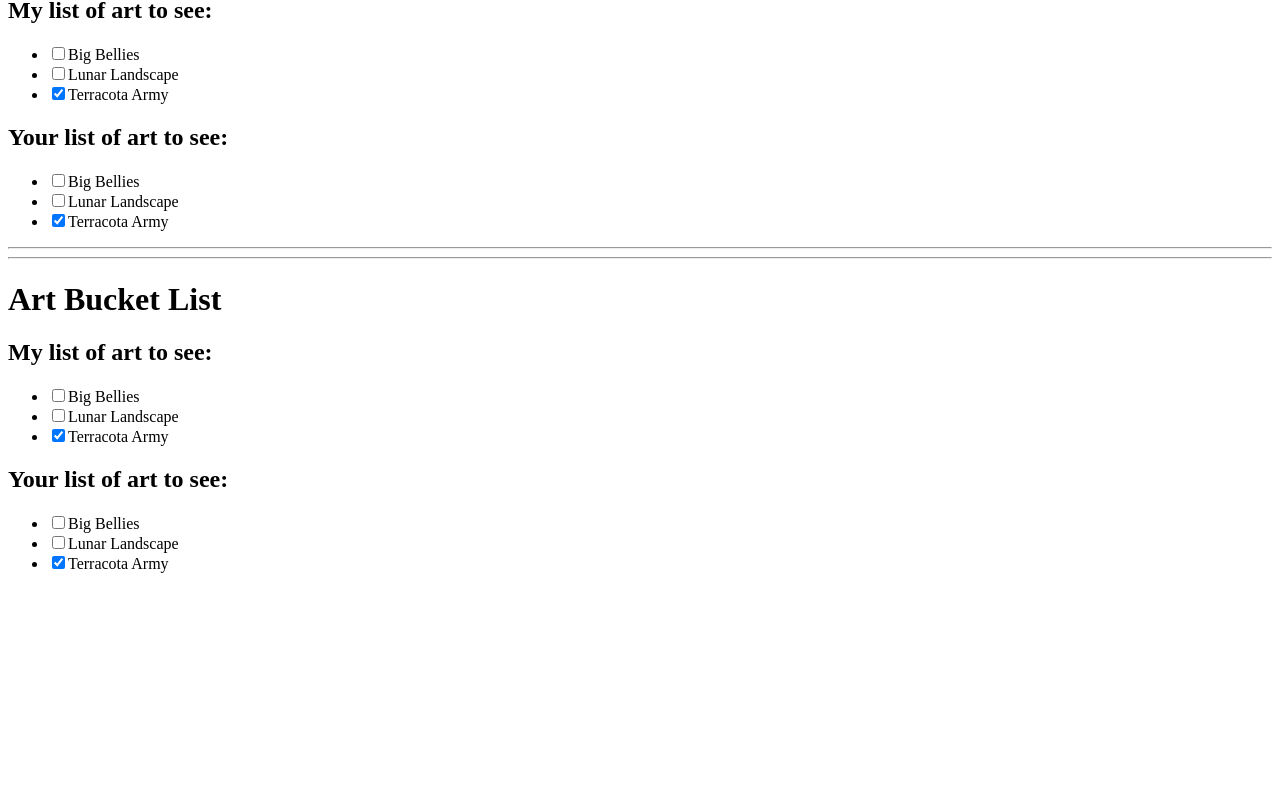
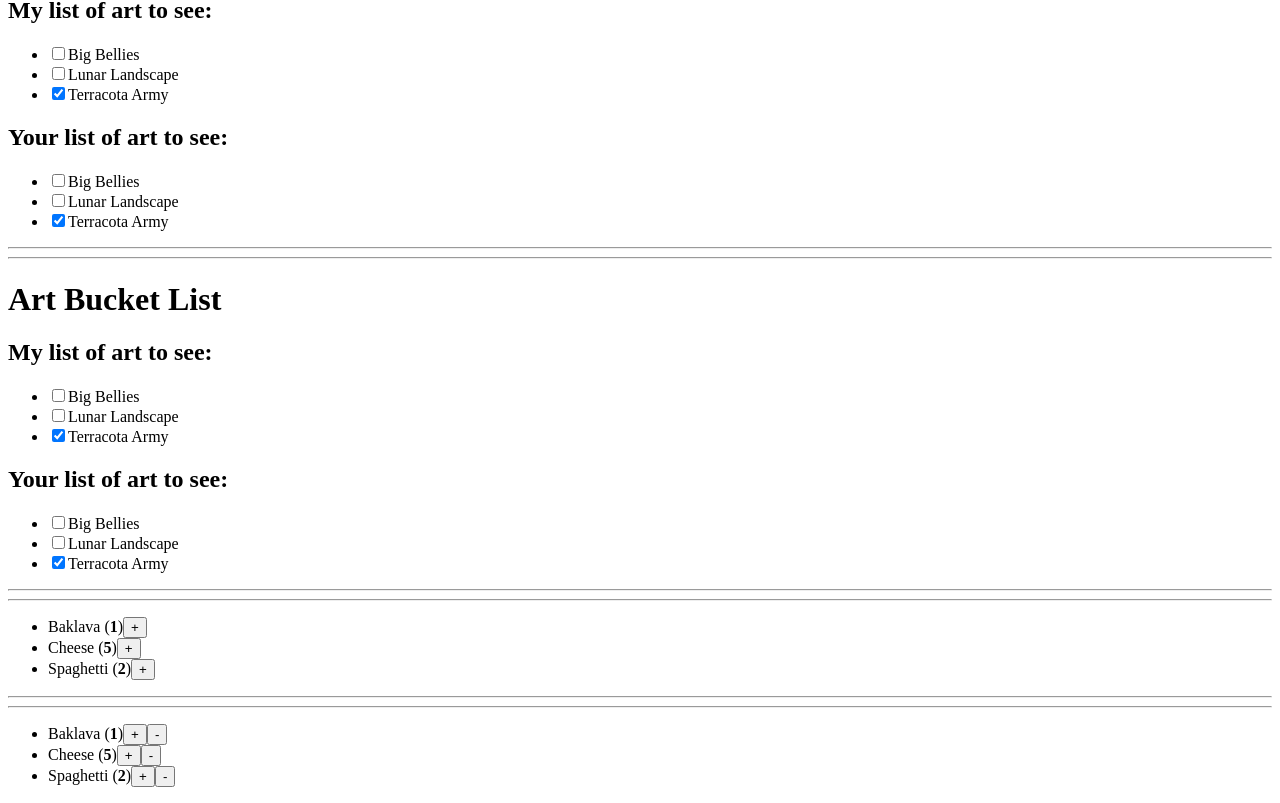
Before and after one commit to DHughes666/react_doc_2, a React (Create React App) app: page / in a window 1280 px wide. Shown: the part 993-1796 px from the top of the page. Before the commit the page ends 1582 px from the top, so only its background shows below. Built offline with nearby package versions, Linux system fonts and the light colour scheme.

Commit message:
Shopping Cart 'increase' and 'decrease' features working

```diff
--- a/src/App.js
+++ b/src/App.js
@@ -1,5 +1,6 @@
 import List1, { List2, List3, List4, List5,
   ShapeEditor, CounterList, BucketList, BucketList3 } from "./array_component";
+import ShoppingCart, { ShoppingCart2 } from "./array_component_exercise";
 
 
 const App = () => {
@@ -30,6 +31,12 @@ const App = () => {
       <hr />
       <hr />
       <BucketList3 />
+      <hr />
+      <hr />
+      <ShoppingCart />
+      <hr />
+      <hr />
+      <ShoppingCart2 />
 
     </>
 
--- /dev/null
+++ b/src/array_component_exercise.jsx
@@ -0,0 +1,104 @@
+import { useState } from "react";
+
+// Update an item in the shopping cart
+
+/**
+ * Fill in the handleIncreaseClick logic so that
+ * pressing "+" increases the corresponding number
+ */
+
+const initialProducts = [
+    {id: 0, name: 'Baklava', count: 1},
+    {id: 1, name: 'Cheese', count: 5},
+    {id: 2, name: 'Spaghetti', count: 2}
+];
+
+const ShoppingCart = () => {
+    const [products, setProducts] = useState(initialProducts);
+
+    const handleIncreaseClick = (prodctId) => {
+        setProducts(products.map(product => {
+            if (product.id === prodctId) {
+                return {...product, count: product.count+1};
+            } else {
+                return product;
+            }
+        }))
+    }
+
+    return (
+        <ul>
+            {products.map(product => (
+                <li key={product.id}>
+                    {product.name}{' '}
+                    (<b>{product.count}</b>)
+                    <button onClick={() => {
+                        handleIncreaseClick(product.id)
+                    }}>
+                        +
+                    </button>
+                </li>
+            ))}
+        </ul>
+    )
+}
+
+// Remove an item from the shopping cart
+
+/**
+ * This shopping cart has a working ”+” button,
+ * but the ”–” button doesn’t do anything.
+ * You need to add an event handler to it so that pressing it
+ * decreases the count of the corresponding product.
+ * If you press ”–” when the count is 1,
+ * the product should automatically get removed from the cart.
+ * Make sure it never shows 0.
+ */
+
+const ShoppingCart2 = () => {
+    const [products, setProducts] = useState(initialProducts);
+
+    const handleIncreaseClick = (prodctId) => {
+        setProducts(products.map(product => {
+            if (product.id === prodctId) {
+                return {...product, count: product.count+1};
+            } else {
+                return product;
+            }
+        }))
+    }
+
+    const handleDecreaseClick = (productId) => {
+        setProducts(products.map(product => {
+            if (product.id === productId) {
+                return {...product, count: product.count-1}
+            } else {
+                return product;
+            }
+        }))
+    }
+
+    return (
+        <ul>
+            {products.map(product => (
+                <li key={product.id}>
+                    {product.name}{' '}
+                    (<b>{product.count}</b>)
+                    <button onClick={() => {
+                        handleIncreaseClick(product.id)
+                    }}>
+                        +
+                    </button>
+                    <button onClick={() => {
+                        handleDecreaseClick(product.id)
+                    }}>
+                        -
+                    </button>
+                </li>
+            ))}
+        </ul>
+    )
+}
+
+export default ShoppingCart;
+export {ShoppingCart2};
```
